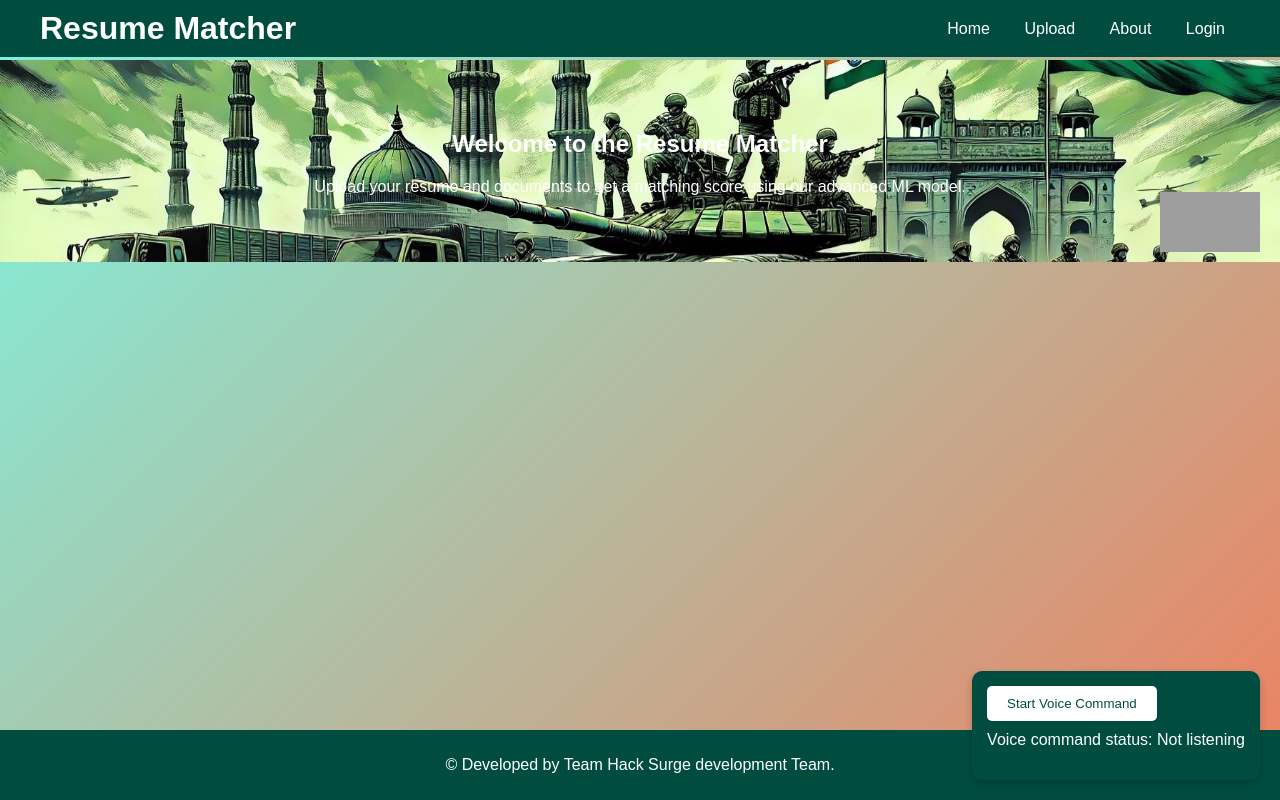
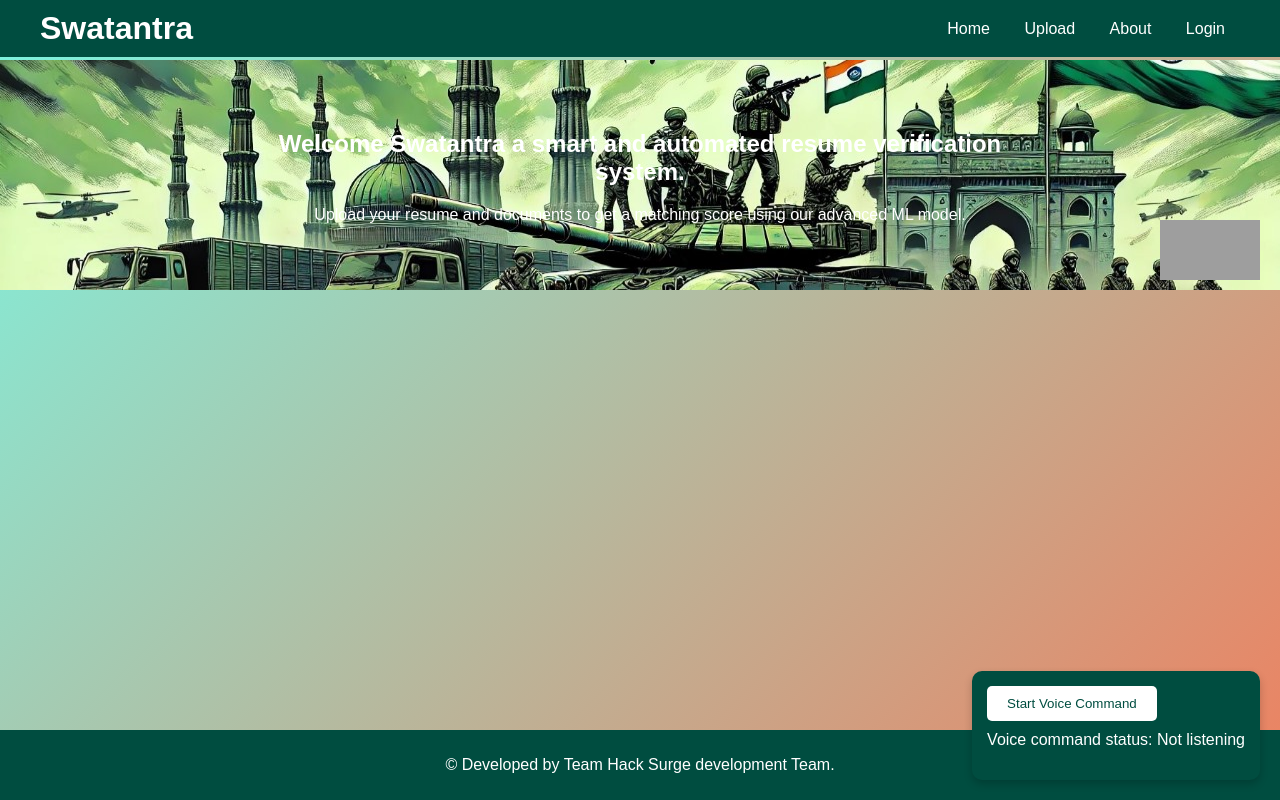
Before and after one commit to HackathonBuild/SIH_2024, a plain HTML site: page pages/index.html in a window 1280 px wide. Drawn offline with Linux system fonts and the light colour scheme; grey boxes are pictures that could not be loaded; files whose address does not match are found by name.

Commit message:
name change

```diff
--- a/pages/index.html
+++ b/pages/index.html
@@ -9,7 +9,7 @@
 <body>
     <header>
         <div class="nav">
-            <h1>Resume Matcher</h1>
+            <h1>Swatantra</h1>
             <nav>
                 <a href="index.html">Home</a>
                 <a href="#upload">Upload</a>
@@ -20,7 +20,7 @@
     </header>
         <section id="home" class="hero">
             <div class="hero-content">
-                <h2>Welcome to the Resume Matcher</h2>
+                <h2>Welcome Swatantra a smart and automated resume verification system.</h2>
                 <p>Upload your resume and documents to get a matching score using our advanced ML model.</p>
             </div>
             <div class="flag-animation"></div>
```
